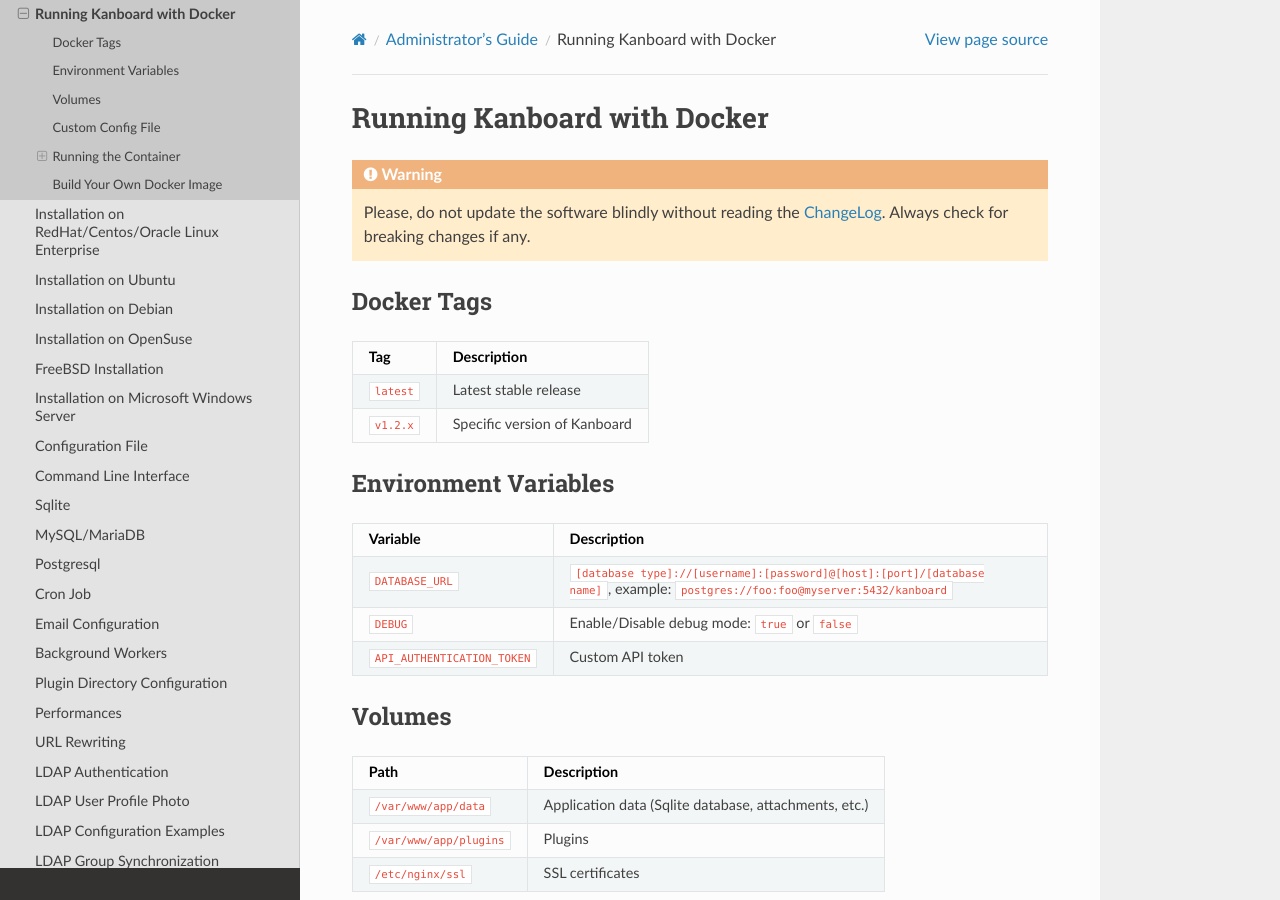
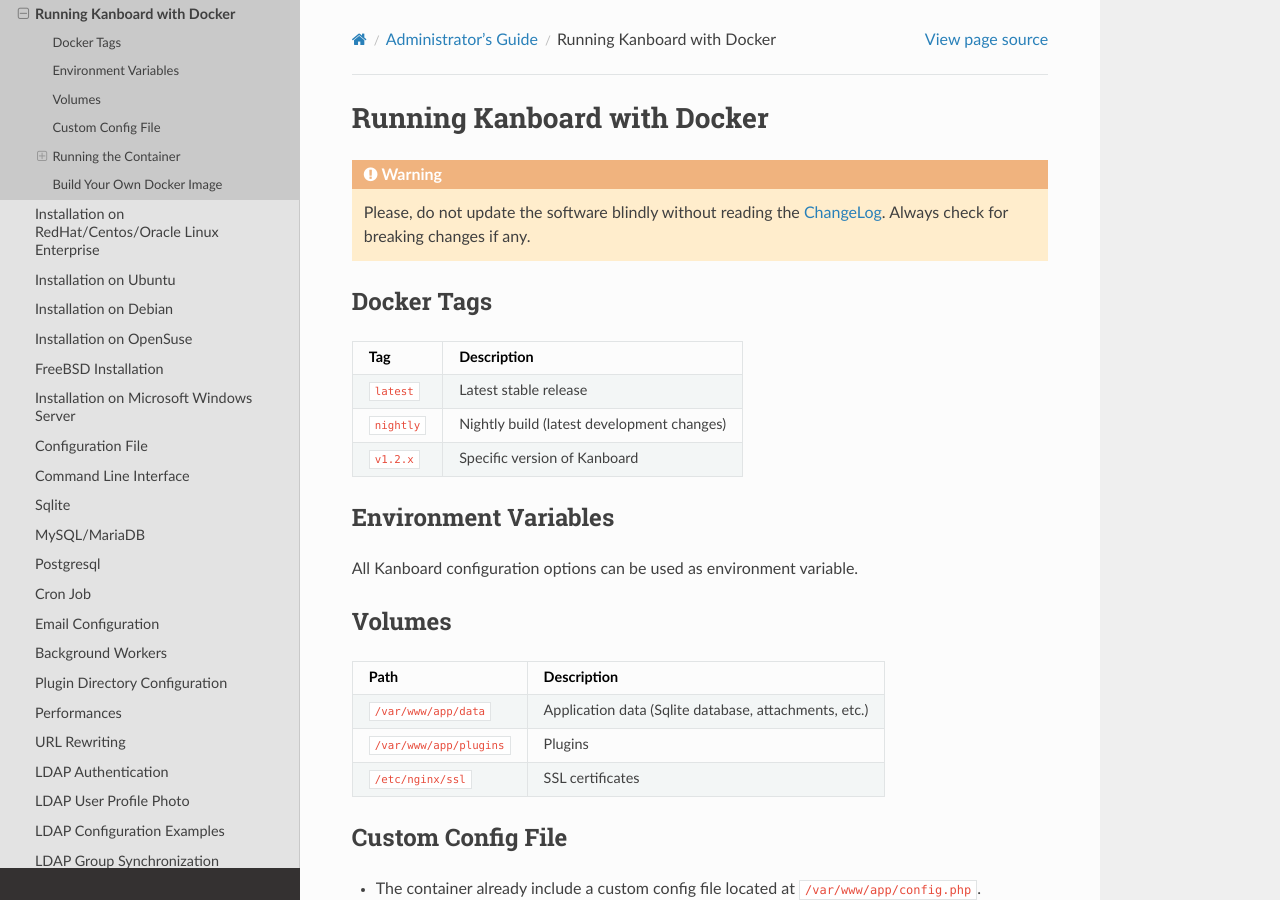
Before and after one commit to kanboard/documentation, a Sphinx documentation site: the page built from source/admin_guide/docker.rst, in a window 1280 px wide and 900 px high. Built offline with Sphinx 7.4.7 and the Read the Docs theme 2.0.0, drawn with Linux system fonts in a browser that asks for light colours; pages that are not in the unit, such as notebooks, are missing from menus.

Commit message:
Update Docker docs

```diff
--- a/source/admin_guide/docker.rst
+++ b/source/admin_guide/docker.rst
@@ -13,22 +13,15 @@
 +==============+=======================================================+
 | ``latest``   | Latest stable release                                 |
 +--------------+-------------------------------------------------------+
+| ``nightly``  | Nightly build (latest development changes)            |
++--------------+-------------------------------------------------------+
 | ``v1.2.x``   | Specific version of Kanboard                          |
 +--------------+-------------------------------------------------------+
 
 Environment Variables
 ---------------------
 
-+------------------------------+-----------------------------------------------------------------------------+
-| Variable                     | Description                                                                 |
-+==============================+=============================================================================+
-| ``DATABASE_URL``             | ``[database type]://[username]:[password]@[host]:[port]/[database name]``,  |
-|                              | example: ``postgres://foo:foo@myserver:5432/kanboard``                      |
-+------------------------------+-----------------------------------------------------------------------------+
-| ``DEBUG``                    | Enable/Disable debug mode: ``true`` or ``false``                            |
-+------------------------------+-----------------------------------------------------------------------------+
-| ``API_AUTHENTICATION_TOKEN`` | Custom API token                                                            |
-+------------------------------+-----------------------------------------------------------------------------+
+All Kanboard configuration options can be used as environment variable.
 
 Volumes
 -------
--- a/source/admin_guide/index.rst
+++ b/source/admin_guide/index.rst
@@ -16,7 +16,6 @@
     suse_installation
     freebsd_installation
     windows_installation
-    heroku_installation
     config_file
     cli
     sqlite
```
